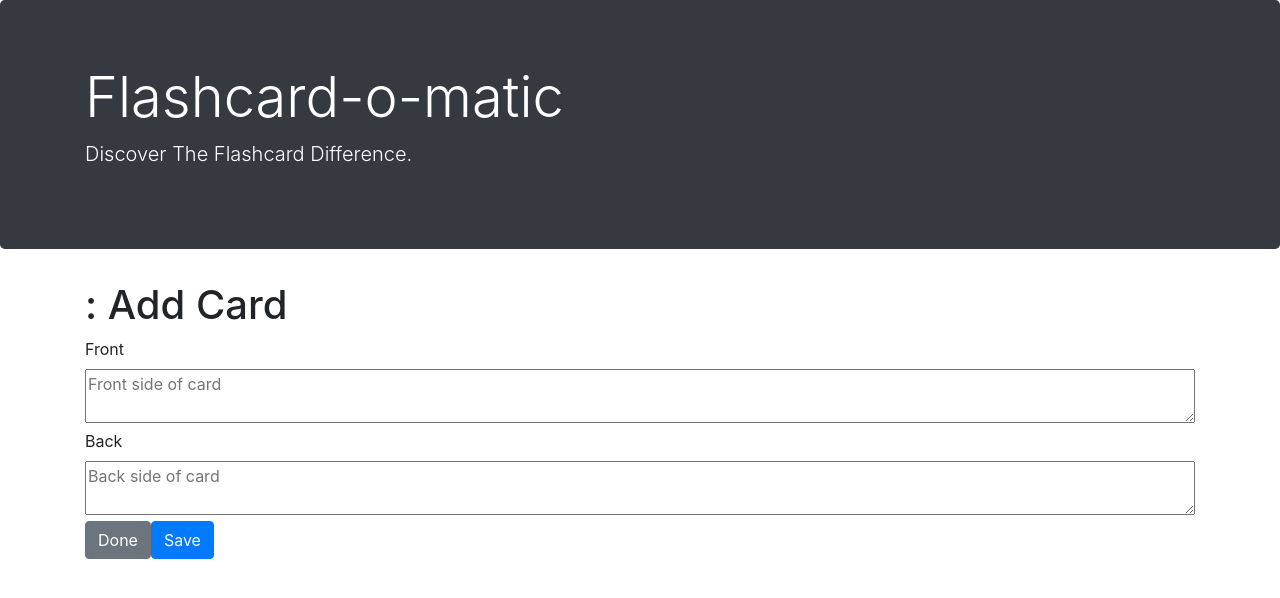
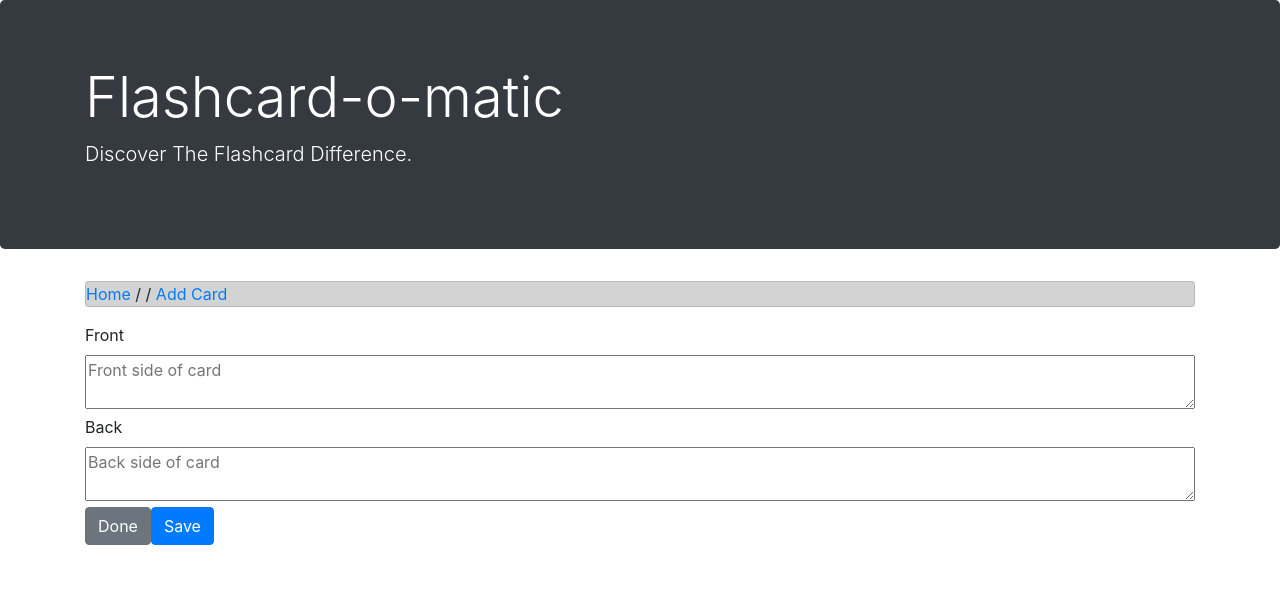
Before and after one commit to dclechok/Project-Flashcards, a React (Create React App) app: page /decks/1/cards/new in a window 1280 px wide. Shown: the top 598 px of the page. Built offline with nearby package versions, Linux system fonts and the light colour scheme; no server answers; a web font is replaced by a local one.

Commit message:
added navigation, fixed restart deck studying prompt, creating shared cform component with addcard and editcard

```diff
--- a/src/Layout/AddCard.js
+++ b/src/Layout/AddCard.js
@@ -1,14 +1,15 @@
 import React, { useState, useEffect } from "react";
-import { useParams, Link } from "react-router-dom";
+import { useParams, useRouteMatch, Link } from "react-router-dom";
 import { readDeck, createCard } from "../utils/api";
 
 function AddCard() {
+  const { path } = useRouteMatch();
   const { deckId } = useParams();
   const newCardTemplate = {
     deckId: deckId,
-    front: '',
-    back: ''
-    }
+    front: "",
+    back: "",
+  };
   const [deck, setDeck] = useState({});
   const abortController = new AbortController();
   const [newCard, setNewCard] = useState(newCardTemplate);
@@ -18,7 +19,7 @@ function AddCard() {
       const response = await readDeck(deckId, abortController.signal);
       setDeck(response);
     } catch (err) {
-      console.log(err, 'Failure reading deck');
+      console.log(err, "Failure reading deck");
     }
   }
 
@@ -28,17 +29,16 @@ function AddCard() {
 
   const handleFormChange = (event) => {
     setNewCard({
-        ...newCard,
+      ...newCard,
       [event.target.id]: event.target.value,
     }); //create a controlled input
-    console.log(newCard, 'form change');
   };
 
   const onSubmitHandler = async (event) => {
     event.preventDefault();
     setNewCard({
-        [event.target.id]: event.target.value,
-        deckId: deckId,
+      [event.target.id]: event.target.value,
+      deckId: deckId,
     });
     //createCard
     await createCard(deckId, newCard, abortController.signal);
@@ -47,7 +47,14 @@ function AddCard() {
 
   return (
     <React.Fragment>
-      <h1>{deck.name}: Add Card</h1>
+      <p className="card" style={{ backgroundColor: "lightgray" }}>
+        <span>
+          <Link to="/">Home</Link> /
+          <Link to={`/decks/${deck.id}`}> {deck.name}</Link> /{" "}
+          <Link to={path}> Add Card</Link>
+        </span>
+      </p>
+      <h1>{deck.name}</h1>
       <form onSubmit={onSubmitHandler}>
         <label htmlFor="front">Front</label>
         <br />
--- a/src/Layout/CreateDeck.js
+++ b/src/Layout/CreateDeck.js
@@ -1,9 +1,9 @@
 import React, { useState } from "react";
-import { Link, useHistory } from "react-router-dom";
+import { Link, useHistory, useRouteMatch } from "react-router-dom";
 import { createDeck } from "../utils/api/index";
 
 function CreateDeck() {
-
+  const { path } = useRouteMatch(); //get our current path for nav
   const newDeckTemplate = {
     //new deck template
     name: "",
@@ -38,6 +38,11 @@ function CreateDeck() {
 
   return (
     <React.Fragment>
+      <p className="card" style={{ backgroundColor: "lightgray" }}>
+        <span>
+          <Link to="/">Home</Link> /<Link to={path}> Create Deck</Link>
+        </span>
+      </p>
       <h1>Create Deck</h1>
       <form onSubmit={onSubmitHandler}>
         <label htmlFor="name">Name</label>
@@ -50,7 +55,7 @@ function CreateDeck() {
           placeholder="Deck Name"
           value={newDeck.name}
           onChange={handleFormChange} //create controlled input
-        / >
+        />
         <br />
         <label htmlFor="description">Description</label>
         <br />
@@ -62,7 +67,7 @@ function CreateDeck() {
           placeholder="Brief description of the deck"
           value={newDeck.description}
           onChange={handleFormChange} //create controlled input
-        / >
+        />
         <br />
         <br />
         <Link to="/">
--- a/src/Layout/EditCard.js
+++ b/src/Layout/EditCard.js
@@ -1,7 +1,21 @@
-import React from 'react';
+import React from "react";
+import { Link, useHistory, useRouteMatch } from 'react-router-dom';
 
-function EditCard(){
-    return <p>Hello</p>;
+function EditCard() {
+
+    const { path } = useRouteMatch();
+
+    return (
+    <React.Fragment>
+      <p className="card" style={{ backgroundColor: "lightgray" }}>
+        <span>
+          <Link to="/">Home</Link> /
+          <Link > Blah</Link> /
+          <Link > Edit Card</Link>
+        </span>
+      </p>
+    </React.Fragment>
+  );
 }
 
 export default EditCard;
--- a/src/Layout/EditDeck.js
+++ b/src/Layout/EditDeck.js
@@ -1,8 +1,9 @@
 import React, { useEffect, useState } from "react";
-import { useParams, useHistory, Link } from "react-router-dom";
+import { useParams, useHistory, useRouteMatch, Link } from "react-router-dom";
 import { readDeck, updateDeck } from "../utils/api/index";
 
 function EditDeck() {
+  const { path } = useRouteMatch();
   const { deckId } = useParams(); //get the current deck's id for input placeholder data
   const [deck, setDeck] = useState({}); //incoming deck
   const abortController = new AbortController();
@@ -29,19 +30,25 @@ function EditDeck() {
     event.preventDefault();
     console.log("submit form");
     async function updateTheDeck() {
-      try{
+      try {
         await updateDeck(deck, abortController.signal);
         //what can we use response for?
         history.push(`/decks/${deckId}`); //push our user to the url of the newly created deck
-      }catch (err) {
+      } catch (err) {
         console.log(err, "Updating the deck failed");
       }
     }
     updateTheDeck();
   };
 
+  console.log(path);
   return (
     <React.Fragment>
+      <p className="card" style={{ backgroundColor: "lightgray" }}>
+        <span>
+          <Link to="/">Home</Link> /<Link to={`/decks/${deck.id}`}> {deck.name}</Link> / <Link to={path}> Edit Deck</Link>
+        </span>
+      </p>
       <h1>Edit Deck</h1>
       <form onSubmit={onSubmitHandler}>
         <label htmlFor="name">Name</label>
@@ -66,7 +73,9 @@ function EditDeck() {
         />
         <br />
         <Link to={`/decks/${deckId}`}>
-          <button className="btn btn-secondary" type="button">Cancel</button>
+          <button className="btn btn-secondary" type="button">
+            Cancel
+          </button>
         </Link>
         <button className="btn btn-primary" type="submit">
           Submit
--- a/src/Layout/StudyDeck.js
+++ b/src/Layout/StudyDeck.js
@@ -1,15 +1,16 @@
 import React, { useState, useEffect } from "react";
 import { readDeck } from "../utils/api/index";
-import { useParams, useHistory } from "react-router-dom";
+import { useParams, useHistory, useRouteMatch, Link } from "react-router-dom";
 
 function StudyDeck() {
   const { deckId } = useParams();
+  const { path } = useRouteMatch();
   const [deck, setDeck] = useState({ cards: [] });
-  const [cardCounter, setCardCounter] = useState(1);
+  const [cardCounter, setCardCounter] = useState(0);
   const [frontSide, setFrontSide] = useState(true); //starting cards on the front side of the card
+  const [lastCard, setLastCard] = useState(false);
   const abortController = new AbortController();
   const history = useHistory();
-  const [restart, setRestart] = useState(false); //restart the deck of cards
 
   async function readTheDeck() {
     try {
@@ -22,44 +23,58 @@ function StudyDeck() {
 
   useEffect(() => {
     readTheDeck();
+    setLastCard(false);
   }, []);
 
   useEffect(() => {
     function restartDeck() {
-      if (cardCounter === deck.cards.length) {
+      console.log("restartDeck: ", cardCounter, frontSide);
+      if (lastCard && frontSide) {
         window.confirm("Would you like to restart deck?")
           ? console.log("restart deck")
           : history.push("/");
+        setLastCard(false);
+        setCardCounter(1);
       }
     }
     restartDeck();
-  }, [restart]);
+  }, [cardCounter, frontSide]);
 
   const onClickFlipHandler = () => {
     setFrontSide(!frontSide); //toggle front to back, or back to front
-    if (cardCounter === deck.cards.length) setRestart(!restart);
+    // if (cardCounter === deck.cards.length) setRestart(!restart);
   };
 
   const onClickNextCardHandler = () => {
     setFrontSide(true); //starting on front side of next card
-    if (cardCounter < deck.cards.length) setCardCounter(cardCounter + 1); //if we're on the backside, we move on to next card so increase card counter
+    if (cardCounter < deck.cards.length - 1)
+      setCardCounter((cardCount) => cardCounter + 1); //if we're on the backside, we move on to next card so increase card counter
+    if (cardCounter === deck.cards.length - 1) {
+      setLastCard(true);
+    }
     console.log(cardCounter);
   };
 
   return (
     <React.Fragment>
-      <h1>Study: {deck.name}</h1>
+      <p className="card" style={{ backgroundColor: "lightgray" }}>
+        <span>
+          <Link to="/">Home</Link> /
+          <Link to={path}> Study {deck.name}</Link>
+        </span>
+      </p>
+      <h1>{deck.name}</h1>
       {deck && deck.cards.length < 2 ? (
         <h5>Not enough cards.</h5>
       ) : (
         <div className="card" style={{ width: "80%" }}>
           <h3>
-            Card {cardCounter} of {deck.cards.length}
+            Card {cardCounter + 1} of {deck.cards.length}
           </h3>
           <p>
             {deck.cards && frontSide
-              ? deck.cards[cardCounter - 1].front
-              : deck.cards[cardCounter - 1].back}
+              ? deck.cards[cardCounter].front
+              : deck.cards[cardCounter].back}
           </p>
           <button
             className="btn btn-secondary"
--- a/src/Layout/ViewDeck.js
+++ b/src/Layout/ViewDeck.js
@@ -1,8 +1,9 @@
 import React, { useEffect, useState } from "react";
-import { useParams, Link, useHistory } from "react-router-dom";
+import { useParams, Link, useHistory, useRouteMatch } from "react-router-dom";
 import { deleteDeck, readDeck, deleteCard } from "../utils/api/index";
 
 function ViewDeck() {
+  const { path } = useRouteMatch();
   const { deckId } = useParams();
   const history = useHistory();
   const abortController = new AbortController();
@@ -23,15 +24,15 @@ function ViewDeck() {
   }, [deckId]);
 
   const deleteDeckHandler = async () => {
-    if(window.confirm("Delete the deck?")){
+    if (window.confirm("Delete the deck?")) {
       //delete deck here
       await deleteDeck(deckId, abortController.signal);
-      history.push('/');
+      history.push("/");
     }
   };
 
   const deleteCardHandler = async (cardId) => {
-    if(window.confirm("Delete the card?")){
+    if (window.confirm("Delete the card?")) {
       //delete card here
       await deleteCard(cardId, abortController.signal);
       await readTheDeck();
@@ -40,6 +41,11 @@ function ViewDeck() {
 
   return (
     <React.Fragment>
+      <p className="card" style={{ backgroundColor: "lightgray" }}>
+        <span>
+          <Link to="/">Home</Link> /<Link to={path}> {deck.name}</Link>
+        </span>
+      </p>
       <h3>{deck.name}</h3>
       <p>{deck.description}</p>
       <Link to={`/decks/${deck.id}/edit`}>
@@ -47,8 +53,8 @@ function ViewDeck() {
           Edit
         </button>
       </Link>
-      <Link to={`/decks/${deckId}/study`} className="btn btn-primary" >
-          Study
+      <Link to={`/decks/${deckId}/study`} className="btn btn-primary">
+        Study
       </Link>
       <Link to={`/decks/${deckId}/cards/new`} className="btn btn-primary">
         + Add Cards
@@ -67,13 +73,17 @@ function ViewDeck() {
             <div className="card" id={key} style={{ margin: "0 20% 20px 20%" }}>
               <p>{card.front}</p>
               <p>{card.back}</p>
-              <Link to={`/decks/${deck.id}/cards/${card.id}/edit`} style={{width: "14%"}} className="btn btn-secondary">
-                  Edit
+              <Link
+                to={`/decks/${deck.id}/cards/${card.id}/edit`}
+                style={{ width: "14%" }}
+                className="btn btn-secondary"
+              >
+                Edit
               </Link>
               <button
                 type="button"
                 className="btn btn-danger"
-                style={{width: "14%"}}
+                style={{ width: "14%" }}
                 onClick={() => deleteCardHandler(card.id)}
               >
                 Delete
```
Also changed, not shown: src/Layout/NavBar.js (deleted, +0 -9 lines), src/Layout/index.js (+7 -2 lines).
